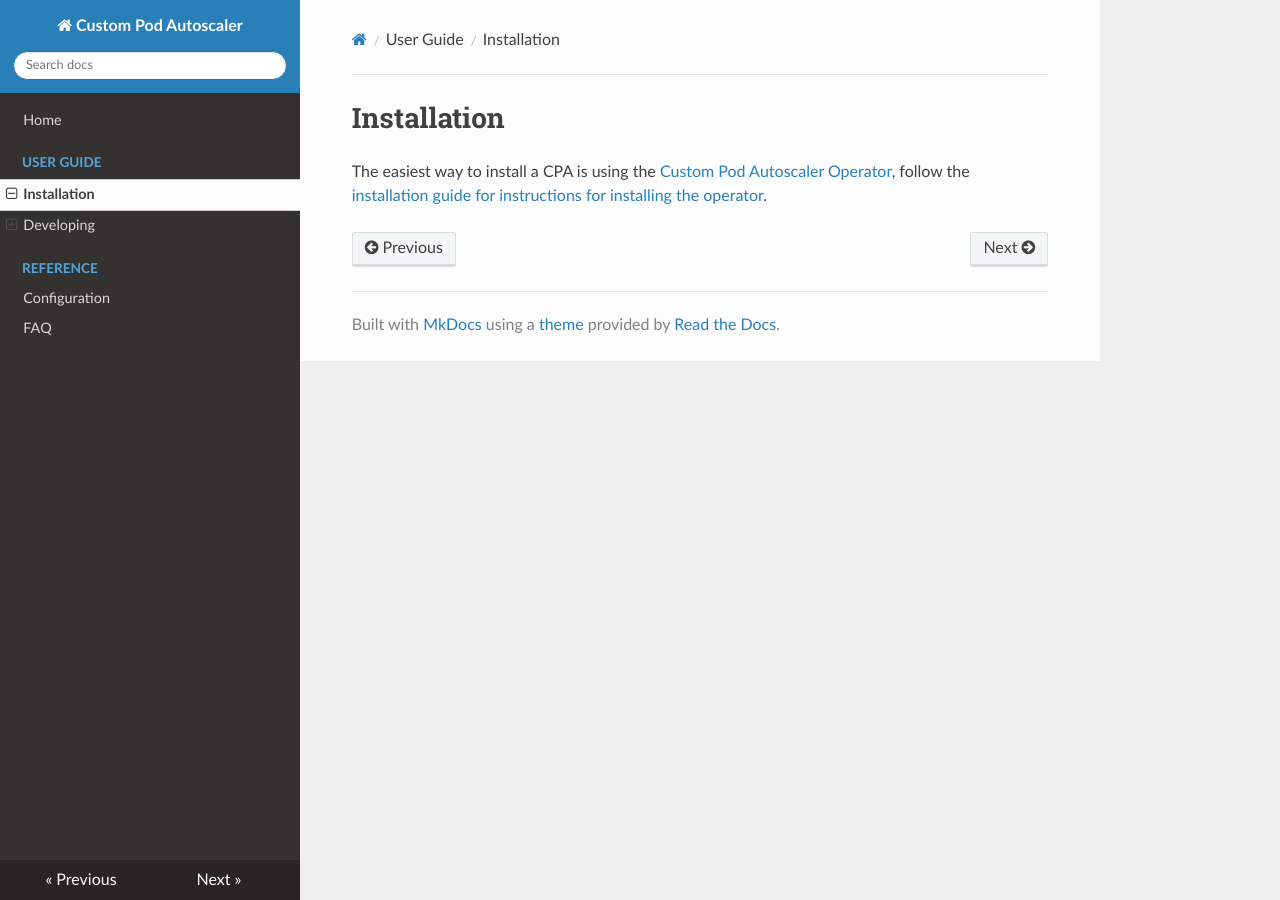
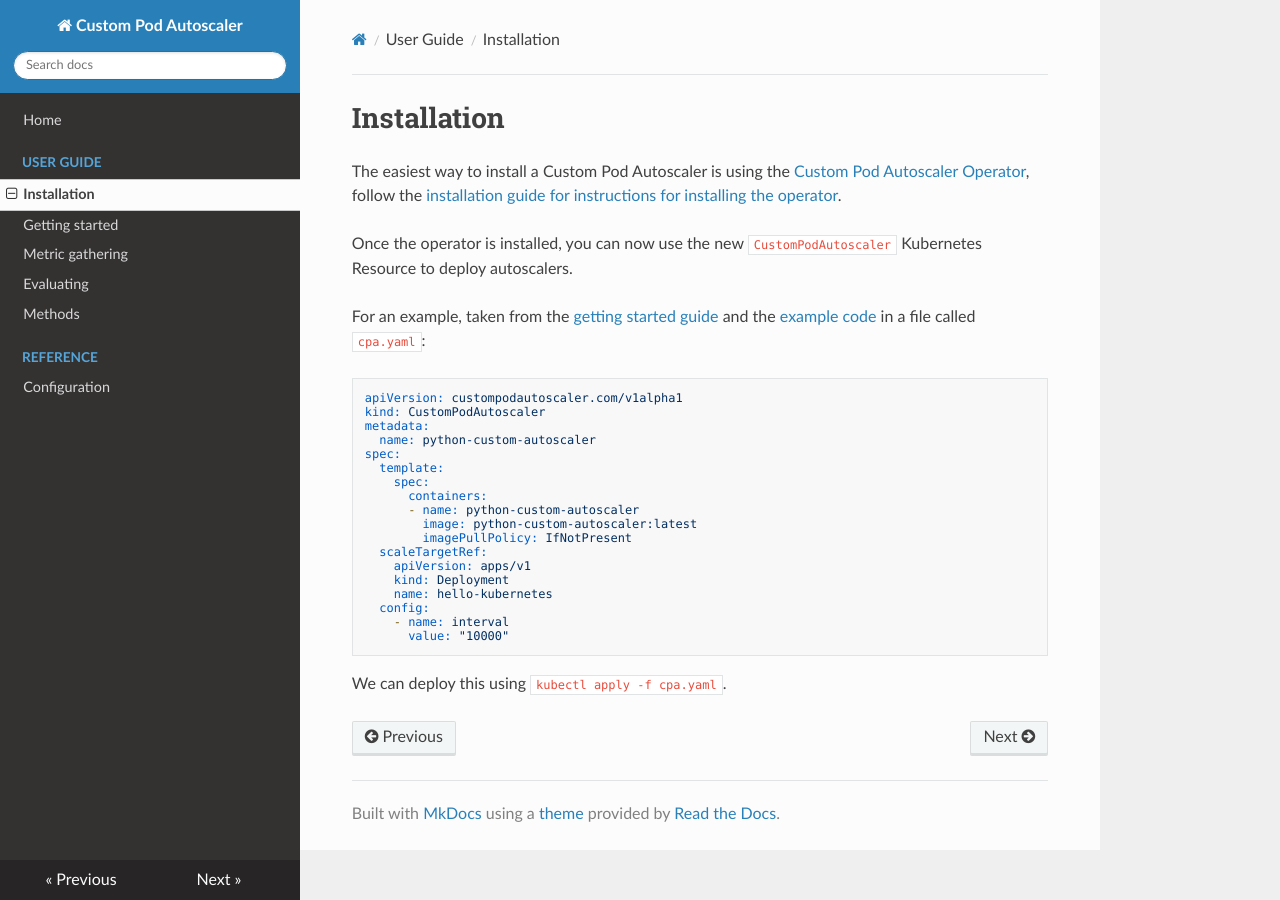
Before and after one commit to jthomperoo/custom-pod-autoscaler, an MkDocs documentation site: the page built from docs/user-guide/installation.md, in a window 1280 px wide. Built offline with MkDocs 1.6.1, drawn with Linux system fonts in a browser that asks for light colours; nearby versions of some CDN libraries.

Commit message:
Add metric, eval and method guides (#86)

````diff
--- a/docs/user-guide/installation.md
+++ b/docs/user-guide/installation.md
@@ -1,2 +1,35 @@
 # Installation
-The easiest way to install a CPA is using the [Custom Pod Autoscaler Operator](https://github.com/jthomperoo/custom-pod-autoscaler-operator), follow the [installation guide for instructions for installing the operator](https://github.com/jthomperoo/custom-pod-autoscaler-operator/blob/master/INSTALL.md).
+The easiest way to install a Custom Pod Autoscaler is using the
+[Custom Pod Autoscaler Operator](https://github.com/jthomperoo/custom-pod-autoscaler-operator),
+follow the
+[installation guide for instructions for installing the operator](https://github.com/jthomperoo/custom-pod-autoscaler-operator/blob/master/INSTALL.md).
+
+Once the operator is installed, you can now use the new `CustomPodAutoscaler` Kubernetes Resource
+to deploy autoscalers.
+
+For an example, taken from the
+[getting started guide](../getting-started)
+and the
+[example code](https://github.com/jthomperoo/custom-pod-autoscaler/tree/master/example/python-custom-autoscaler)
+in a file called `cpa.yaml`:
+```yaml
+apiVersion: custompodautoscaler.com/v1alpha1
+kind: CustomPodAutoscaler
+metadata:
+  name: python-custom-autoscaler
+spec:
+  template:
+    spec:
+      containers:
+      - name: python-custom-autoscaler
+        image: python-custom-autoscaler:latest
+        imagePullPolicy: IfNotPresent
+  scaleTargetRef:
+    apiVersion: apps/v1
+    kind: Deployment
+    name: hello-kubernetes
+  config:
+    - name: interval
+      value: "10000"
+```
+We can deploy this using `kubectl apply -f cpa.yaml`.
--- a/mkdocs.yml
+++ b/mkdocs.yml
@@ -3,9 +3,10 @@ theme: readthedocs
 nav:
 - Home: 'index.md'
 - 'User Guide':
-  - 'Installation': 'user-guide/installation.md'
-  - 'Developing':
-    - 'Getting started': 'user-guide/developing/getting-started.md'
-- 'Reference':
-  - 'Configuration': 'reference/configuration.md'
-- FAQ: 'faq.md'
+  - Installation: 'user-guide/installation.md'
+  - 'Getting started': 'user-guide/getting-started.md'
+  - 'Metric gathering': 'user-guide/metric-gathering.md'
+  - Evaluating: 'user-guide/evaluating.md'
+  - Methods: 'user-guide/methods.md'
+- Reference:
+  - Configuration: 'reference/configuration.md'
````
Also changed, not shown: README.md (+4 -4 lines), docs/faq.md (deleted, +0 -1 lines), docs/index.md (+4 -3 lines), docs/reference/configuration.md (+95 -93 lines), docs/user-guide/evaluating.md (added, +46 -0 lines), docs/user-guide/getting-started.md (renamed from docs/user-guide/developing/getting-started.md, +2 -3 lines), docs/user-guide/methods.md (added, +42 -0 lines), docs/user-guide/metric-gathering.md (added, +87 -0 lines).
